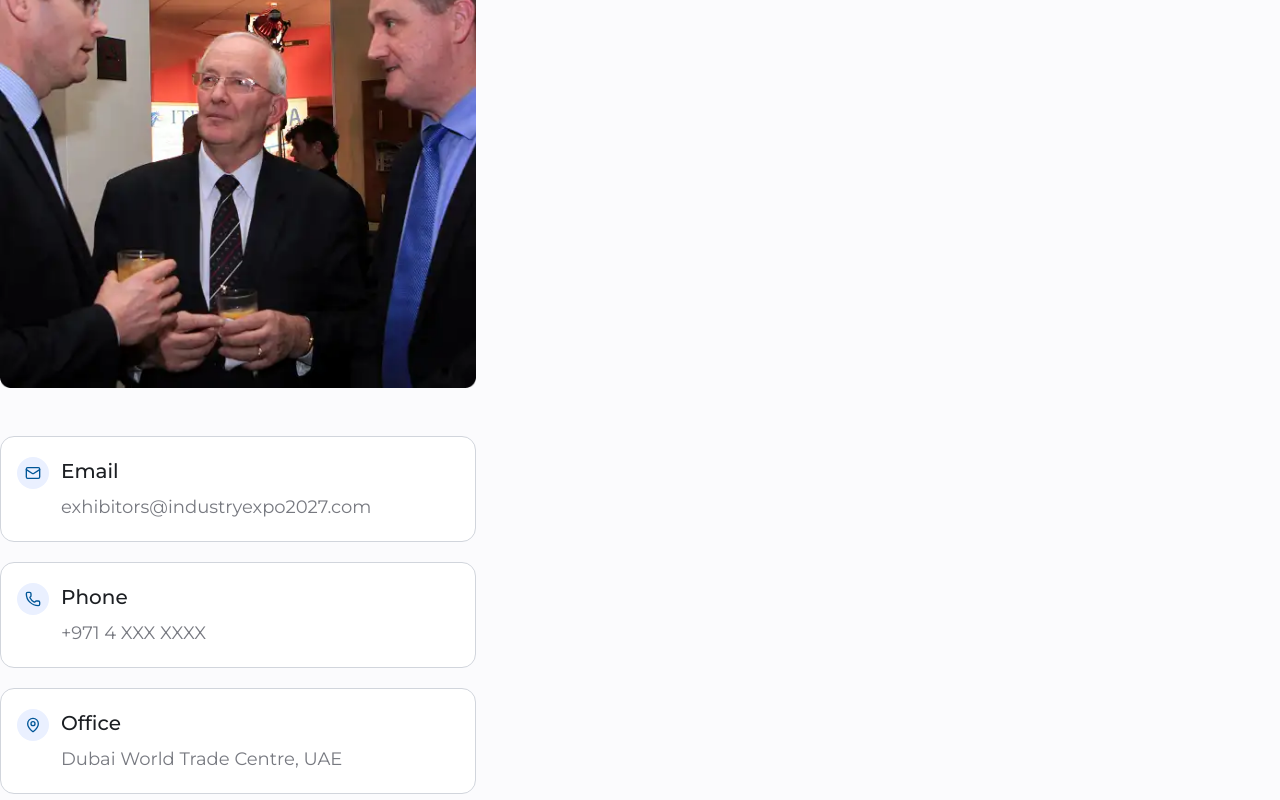
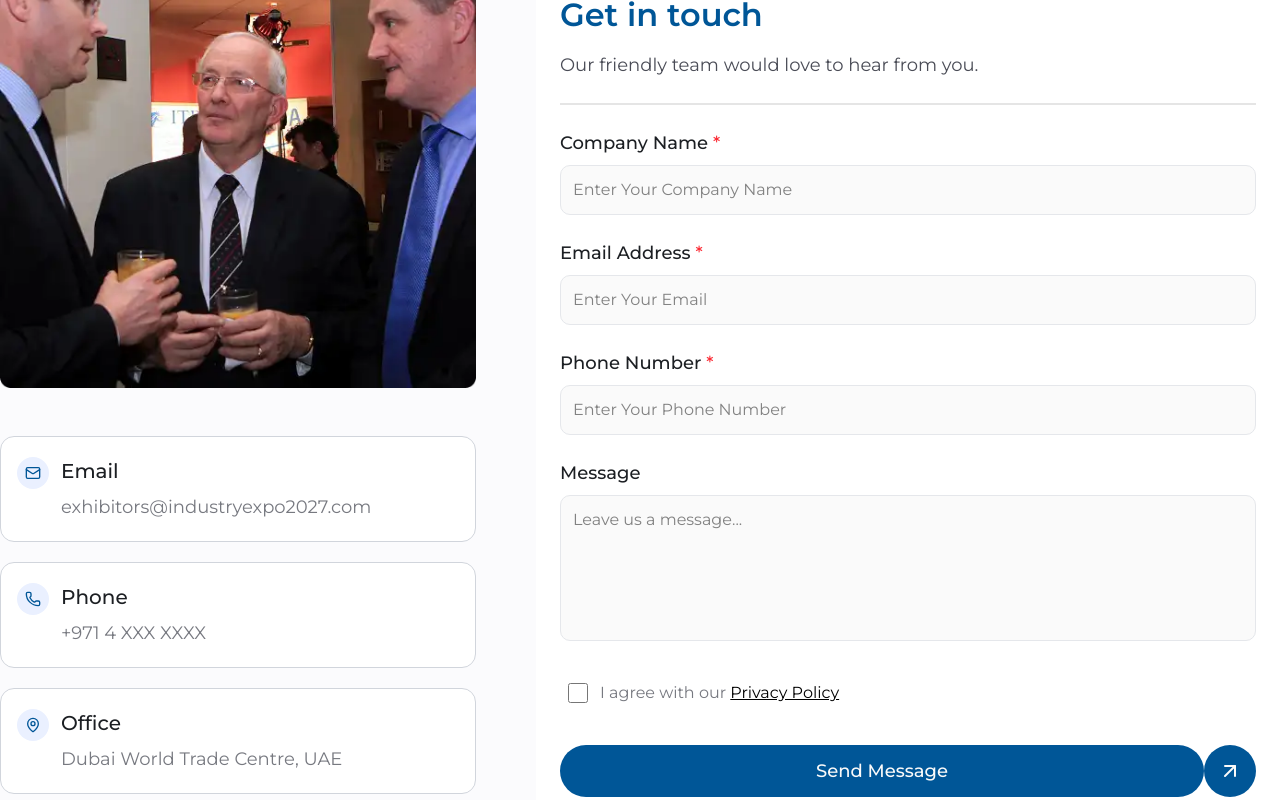
Before and after one commit to backbencherstudio/hanoijane01, a Next.js app: page /contact in a window 1280 px wide. Shown: the part 340-1140 px from the top of the page. Built offline with nearby package versions, Linux system fonts and the light colour scheme.

Commit message:
contact page updated

```diff
--- /dev/null
+++ b/app/(root)/contact/_components/ContactForm.tsx
@@ -0,0 +1,163 @@
+"use client";
+import React from "react";
+import { useForm } from "react-hook-form";
+import ButtonGroup from "@/components/ui/ButtonGroup";
+
+interface ContactFormData {
+  companyName: string;
+  email: string;
+  phoneNumber: string;
+  message: string;
+  agree: boolean;
+}
+
+const ContactForm = () => {
+  const {
+    register,
+    handleSubmit,
+    formState: { errors },
+    reset,
+  } = useForm<ContactFormData>({
+    defaultValues: {
+      companyName: "",
+      email: "",
+      phoneNumber: "",
+      message: "",
+      agree: false,
+    },
+  });
+
+  const onSubmit = (data: ContactFormData) => {
+    console.log("Form data:", data);
+    // API call here
+    reset(); // clear form after submission
+  };
+
+  return (
+    <form onSubmit={handleSubmit(onSubmit)} className="space-y-6">
+      {/* Company Name */}
+      <div className="flex flex-col">
+        <label
+          htmlFor="companyName"
+          className="lg:text-lg font-medium text-text-primary"
+        >
+          Company Name <span className="text-red-500">*</span>
+        </label>
+        <input
+          type="text"
+          id="companyName"
+          placeholder="Enter Your Company Name"
+          className={`p-3 mt-2 rounded-lg bg-[#fafafa] border focus:border-gray-300 ${
+            errors.companyName ? "border-red-500" : "border-gray-200"
+          }`}
+          {...register("companyName", {
+            required: "Company name is required",
+          })}
+        />
+        {errors.companyName && (
+          <p className="text-red-500 text-sm mt-1">{errors.companyName.message}</p>
+        )}
+      </div>
+
+      {/* Email */}
+      <div className="flex flex-col">
+        <label
+          htmlFor="email"
+          className="lg:text-lg font-medium text-text-primary"
+        >
+          Email Address <span className="text-red-500">*</span>
+        </label>
+        <input
+          type="email"
+          id="email"
+          placeholder="Enter Your Email"
+          className={`p-3 mt-2 rounded-lg bg-[#fafafa] border focus:border-gray-300 ${
+            errors.email ? "border-red-500" : "border-gray-200"
+          }`}
+          {...register("email", {
+            required: "Email is required",
+            pattern: {
+              value: /^\S+@\S+$/i,
+              message: "Please enter a valid email",
+            },
+          })}
+        />
+        {errors.email && (
+          <p className="text-red-500 text-sm mt-1">{errors.email.message}</p>
+        )}
+      </div>
+
+      {/* Phone Number */}
+      <div className="flex flex-col">
+        <label
+          htmlFor="phoneNumber"
+          className="lg:text-lg font-medium text-text-primary"
+        >
+          Phone Number <span className="text-red-500">*</span>
+        </label>
+        <input
+          type="tel"
+          id="phoneNumber"
+          placeholder="Enter Your Phone Number"
+          className={`p-3 mt-2 rounded-lg bg-[#fafafa] border focus:border-gray-300 ${
+            errors.phoneNumber ? "border-red-500" : "border-gray-200"
+          }`}
+          {...register("phoneNumber", {
+            required: "Phone number is required",
+            pattern: {
+              value: /^[0-9+\-\s()]{7,20}$/,
+              message: "Invalid phone number",
+            },
+          })}
+        />
+        {errors.phoneNumber && (
+          <p className="text-red-500 text-sm mt-1">{errors.phoneNumber.message}</p>
+        )}
+      </div>
+
+      {/* Message */}
+      <div className="flex flex-col">
+        <label
+          htmlFor="message"
+          className="lg:text-lg font-medium text-text-primary"
+        >
+          Message
+        </label>
+        <textarea
+          id="message"
+          rows={5}
+          placeholder="Leave us a message..."
+          className="p-3 mt-2 rounded-lg bg-[#fafafa] border border-gray-200 focus:border-gray-300 resize-none"
+          {...register("message")}
+        />
+      </div>
+
+      {/* Agree checkbox */}
+      <div className=" rounded-lg pl-2 py-4">
+        <label className="flex items-center gap-3 cursor-pointer">
+          <input
+            type="checkbox"
+            className="size-5 cursor-pointer"
+            {...register("agree", {
+              required: "Please accept the privacy policy",
+            })}
+          />
+          <span className="text-[#777980]">
+            I agree with our{" "}
+            <span className="underline text-black">Privacy Policy</span>
+          </span>
+        </label>
+        {errors.agree && (
+          <p className="text-red-500 text-sm mt-2">{errors.agree.message}</p>
+        )}
+      </div>
+
+      {/* Submit Button */}
+      <ButtonGroup type="submit" className="w-full">
+        Send Message
+      </ButtonGroup>
+    </form>
+  );
+};
+
+export default ContactForm;
--- a/app/(root)/contact/page.tsx
+++ b/app/(root)/contact/page.tsx
@@ -1,6 +1,7 @@
 import { Mail, MapPin, Phone } from "lucide-react";
 import Image from "next/image";
 import React from "react";
+import ContactForm from "./_components/ContactForm";
 
 type Contact = {
   icon: React.ElementType;
@@ -34,7 +35,7 @@ const ContactPage = () => {
           {/* left side */}
           <div className="col-span-full lg:col-span-2">
             <Image
-            src="/assets/contact.webp"
+              src="/assets/contact.webp"
               alt="contact"
               width={516}
               height={577}
@@ -67,7 +68,20 @@ const ContactPage = () => {
           </div>
 
           {/* content - right side */}
-          <div className="col-span-full lg:col-span-3">right</div>
+          <div className="col-span-full lg:col-span-3">
+            <div className="bg-white rounded-xl p-6">
+              <Image src="/logo.webp" alt="logo" width={110} height={90} />
+              <h2 className="text-[32px] font-semibold text-primary mt-5">
+                Get in touch
+              </h2>
+              <p className="lg:text-lg font-normal text-[#4A4C56] mt-3 pb-6 border-b-2">
+                Our friendly team would love to hear from you.
+              </p>
+              <div className="mt-6">
+                <ContactForm />
+              </div>
+            </div>
+          </div>
         </div>
       </div>
     </section>
--- a/components/ui/ButtonGroup.tsx
+++ b/components/ui/ButtonGroup.tsx
@@ -58,20 +58,26 @@ const ButtonGroup = ({
   // If it's a link, wrap both buttons inside a single Link
   if (isLink) {
     return (
-      <div className="flex">
-        <Link href={pathName}>
-          {mainButton}
-          {iconButton}
-        </Link>
+      <div className="flex w-full justify-center items-center">
+        <div className="flex-1">
+          <Link href={pathName}>{mainButton}</Link>
+        </div>
+        <div className="shrink-0">
+          <Link href={pathName}>{iconButton}</Link>
+        </div>
       </div>
     );
   }
 
   // Otherwise, use button elements with onClick
   return (
-    <div className="flex">
-      <div onClick={onClick}>{mainButton}</div>
-      <div onClick={onClick}>{iconButton}</div>
+    <div className="flex w-full justify-center items-center">
+      <div onClick={onClick} className="flex-1">
+        {mainButton}
+      </div>
+      <div onClick={onClick} className="shrink-0">
+        {iconButton}
+      </div>
     </div>
   );
 };
```
